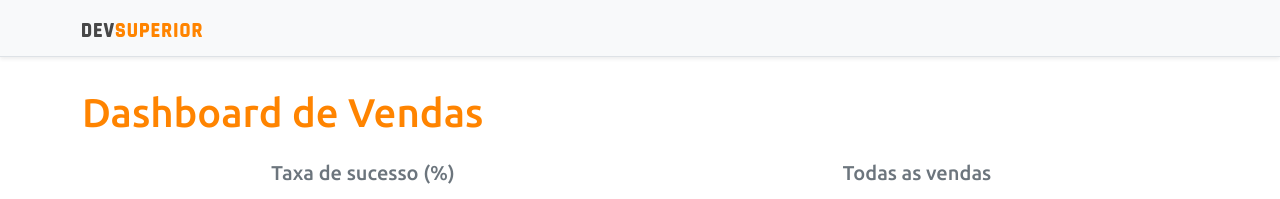
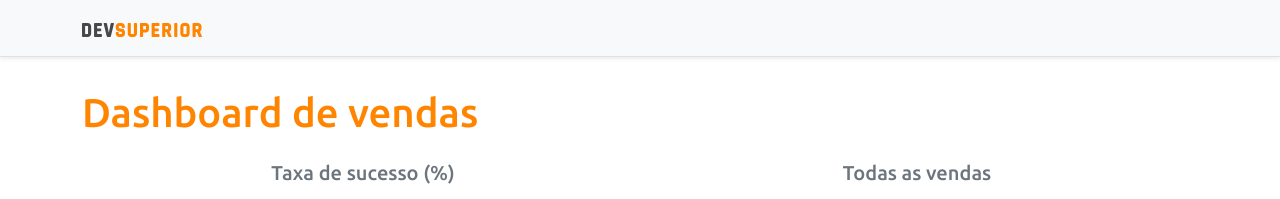
Before and after one commit to ReaperClown/dsvendas, a React (Create React App) app in the folder front-end/: page / in a window 1280 px wide. Shown: the top 199 px of the page. Built offline with nearby package versions, Linux system fonts and the light colour scheme.

Commit message:
Updated BarChart title

```diff
--- a/front-end/src/App.tsx
+++ b/front-end/src/App.tsx
@@ -9,7 +9,7 @@ function App() {
     <>
       <NavBar />
       <div className="container">
-        <h1 className="text-primary py-3">Dashboard de Vendas</h1>
+        <h1 className="text-primary py-3">Dashboard de vendas</h1>
 
         <div className="row px-3">
           <div className="col-sm-6">
```
